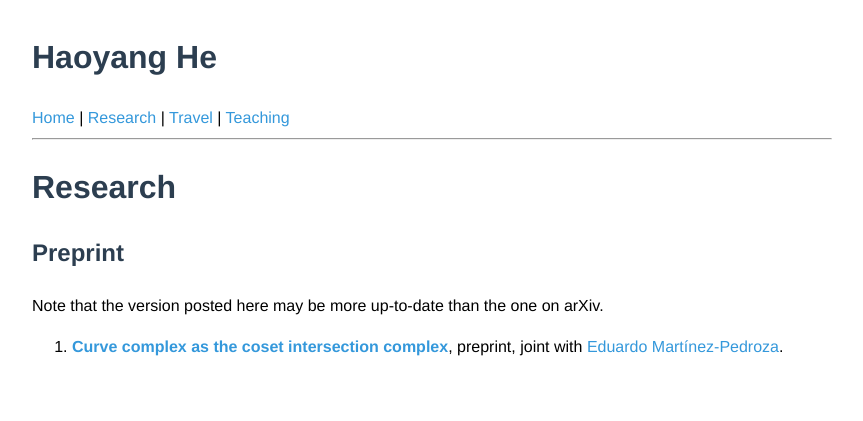
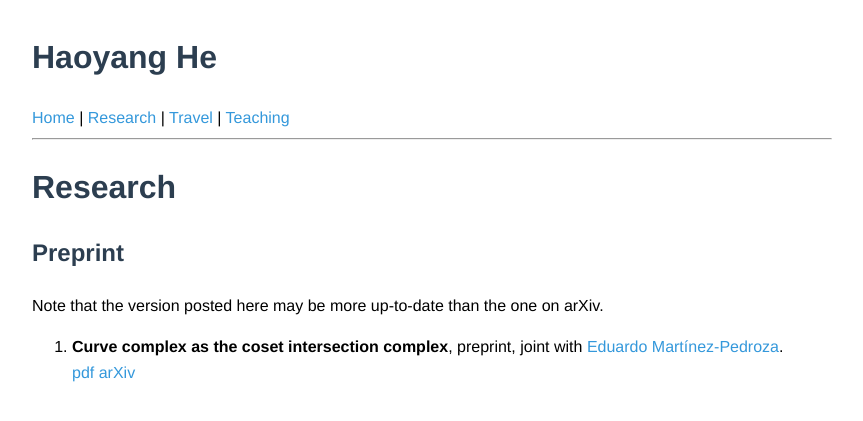
Before and after one commit to haoyang-he/haoyang-he.github.io, a Jekyll site: the page built from research.md, in a window 1280 px wide. Shown: the top 421 px of the page, without its empty margins (208-1071 px from the left). Built offline with Jekyll 4.4.1, drawn with Linux system fonts in a browser that asks for light colours.

Commit message:
Update research.md

```diff
--- a/research.md
+++ b/research.md
@@ -9,4 +9,4 @@ title: Research
 
 Note that the version posted here may be more up-to-date than the one on arXiv.
 
-1. [**Curve complex as the coset intersection complex**](files/cc_as_cic.pdf), preprint, joint with [Eduardo Martínez-Pedroza](https://www.math.mun.ca/~emartinezped/).
+1. **Curve complex as the coset intersection complex**, preprint, joint with [Eduardo Martínez-Pedroza](https://www.math.mun.ca/~emartinezped/). <br> [pdf](files/cc_as_cic.pdf) [arXiv](https://arxiv.org/abs/2510.23955)
```
